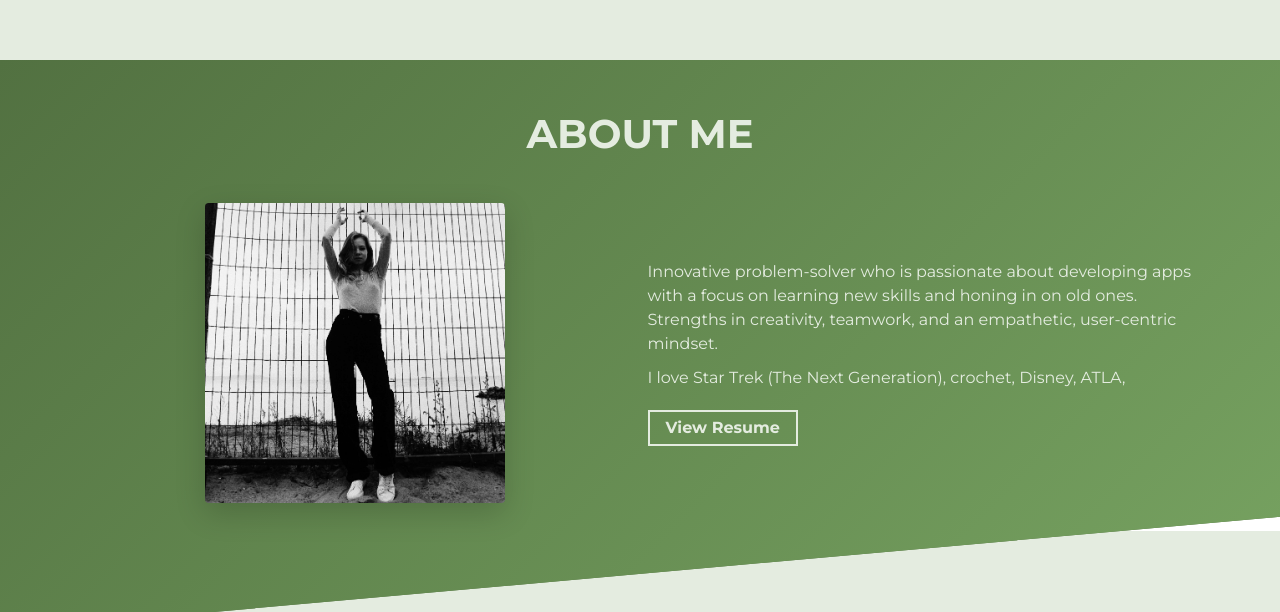
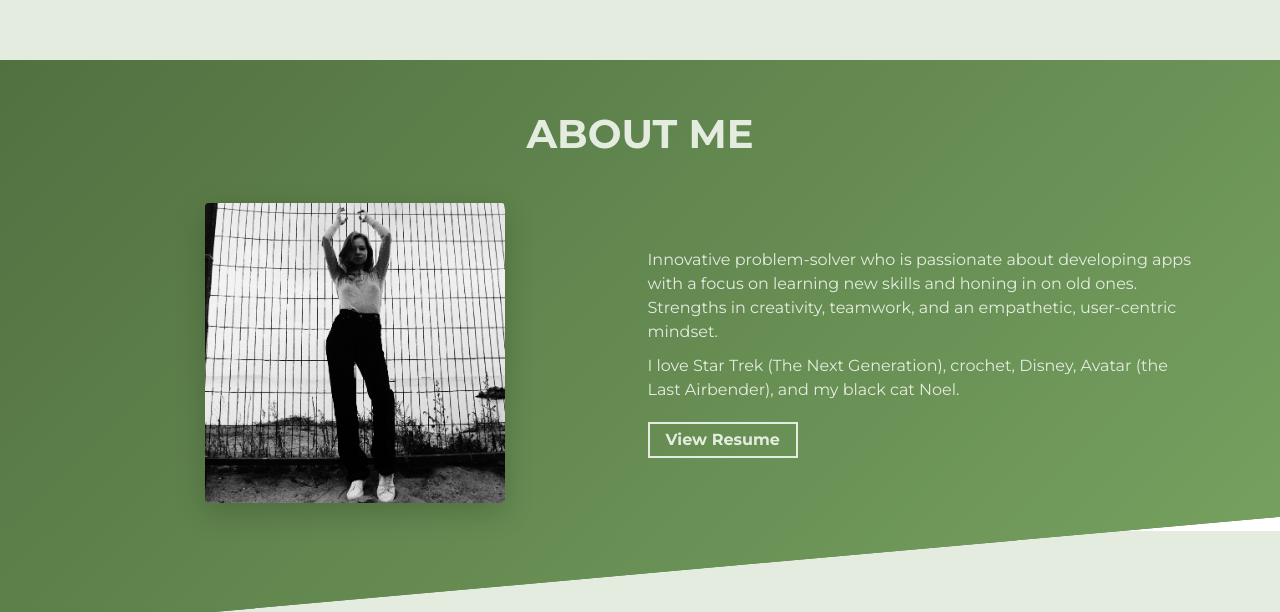
Before and after one commit to ethandanielsmall/portfolio, a website built with Parcel: page src/index.html in a window 1280 px wide. Shown: the part 740-1352 px from the top of the page. Built offline with nearby package versions, Linux system fonts and the light colour scheme.

Commit message:
added propper grammar and temporary pdf

```diff
--- a/src/index.html
+++ b/src/index.html
@@ -41,7 +41,7 @@
     <section id="hero" class="jumbotron">
       <div class="container">
         <h1 class="hero-title load-hidden">
-          Hi! My name is <span class="text-color-main">Ethan Daniel</span>
+          Hi! My name is <span class="text-color-main">Ethan Daniel</span>,
           <br />
           I'm a Software Developer.
         </h1>
@@ -80,7 +80,8 @@
                 user-centric mindset.
               </p>
               <p class="about-wrapper__info-text">
-                I love Star Trek (The Next Generation), crochet, Disney, ATLA,
+                I love Star Trek (The Next Generation), crochet, Disney,
+                Avatar (the Last Airbender), and my black cat Noel.
 
               </p>
               <span class="d-flex mt-3">
@@ -88,7 +89,7 @@
                   rel="noreferrer"
                   target="_blank"
                   class="cta-btn cta-btn--resume"
-                  href="assets/resume.pdf"
+                  href="assets/Ethan_Daniel_Small.pdf"
                 >
                   View Resume
                 </a>
```
Also changed, not shown: 1 other file.
